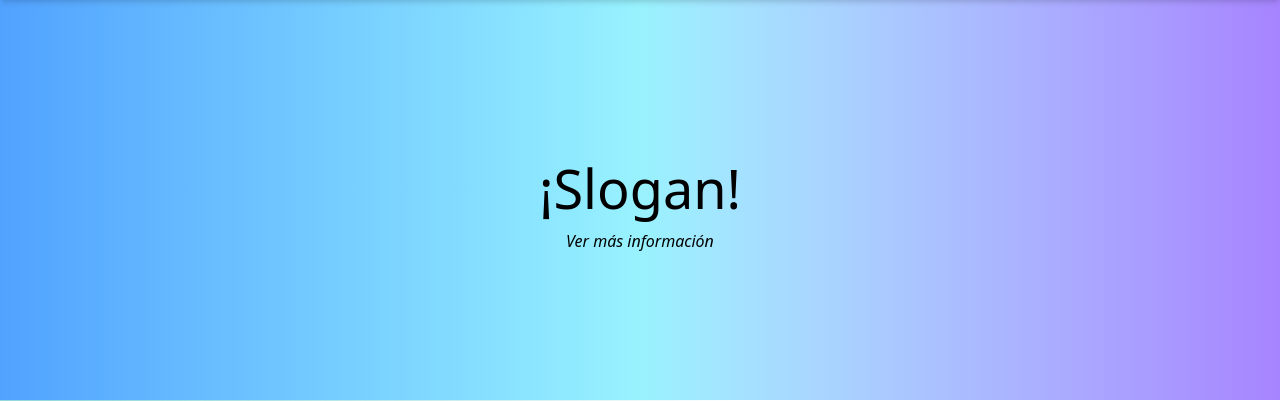
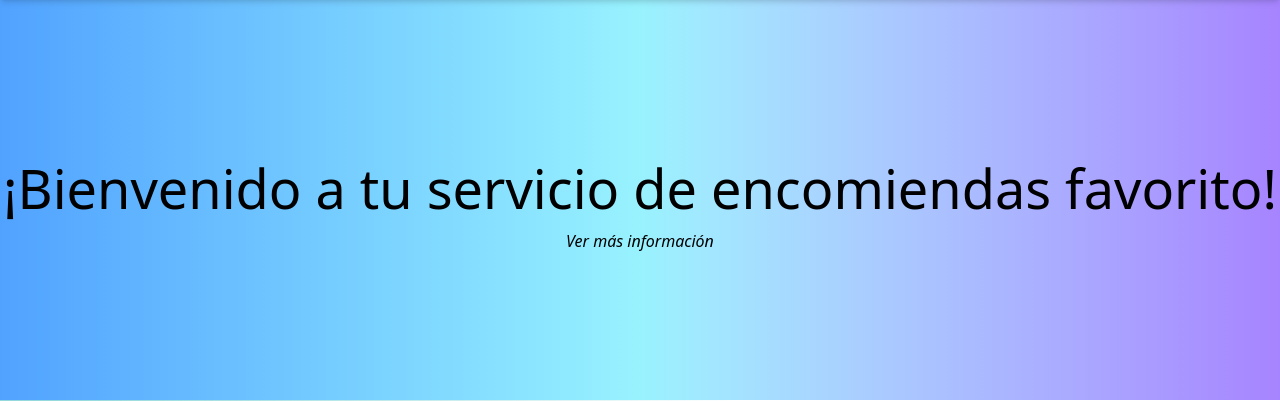
Before and after one commit to Daved-Main/encomiendas-leandro, a PHP site: page / in a window 1280 px wide. Shown: the part 64-465 px from the top of the page. Run offline with PHP 8.4, Linux system fonts and the light colour scheme; data that the repository does not hold is empty; some libraries are stand-ins or nearby versions.

Commit message:
Mejoras y funcionalidades

```diff
--- a/app/presentation/views/home.php
+++ b/app/presentation/views/home.php
@@ -11,7 +11,7 @@
 <body>
     <?php include __DIR__ . '/iu/navbar.php';?>
     <div class="h-100 w-full content-center text-center bg-gradient-to-l from-violet-400 via-cyan-300/60 to-blue-400">
-        <h1 class="text-black" id="slogan">¡Slogan!</h1>
+        <h1 class="text-black" id="slogan">¡Bienvenido a tu servicio de encomiendas favorito!</h1>
         <span class="text-black italic">Ver más información</span>
     </div>
 
--- a/app/presentation/views/iu/navbar.php
+++ b/app/presentation/views/iu/navbar.php
@@ -182,7 +182,7 @@ $nombreAdmin    = $isAdmin    ? ($_SESSION['user']['nombre'] ?? '') : '';
     <div class="border-t border-blue-500 my-2"></div>
 
     <?php if (! $isLoggedIn): ?>
-      <a href="index.php?route=login"     class="block px-3 py-2 rounded-md hover:bg-blue-700 transition">Login Usuario</a>
+      <a href="index.php?route=login"     class="block px-3 py-2 rounded-md hover:bg-blue-700 transition">Iniciar Sessión</a>
       <a href="index.php?route=registrar" class="block px-3 py-2 rounded-md hover:bg-blue-700 transition">Registrarse</a>
 
     <?php elseif ($isAdmin): ?>
```
Also changed, not shown: 1 other file.
